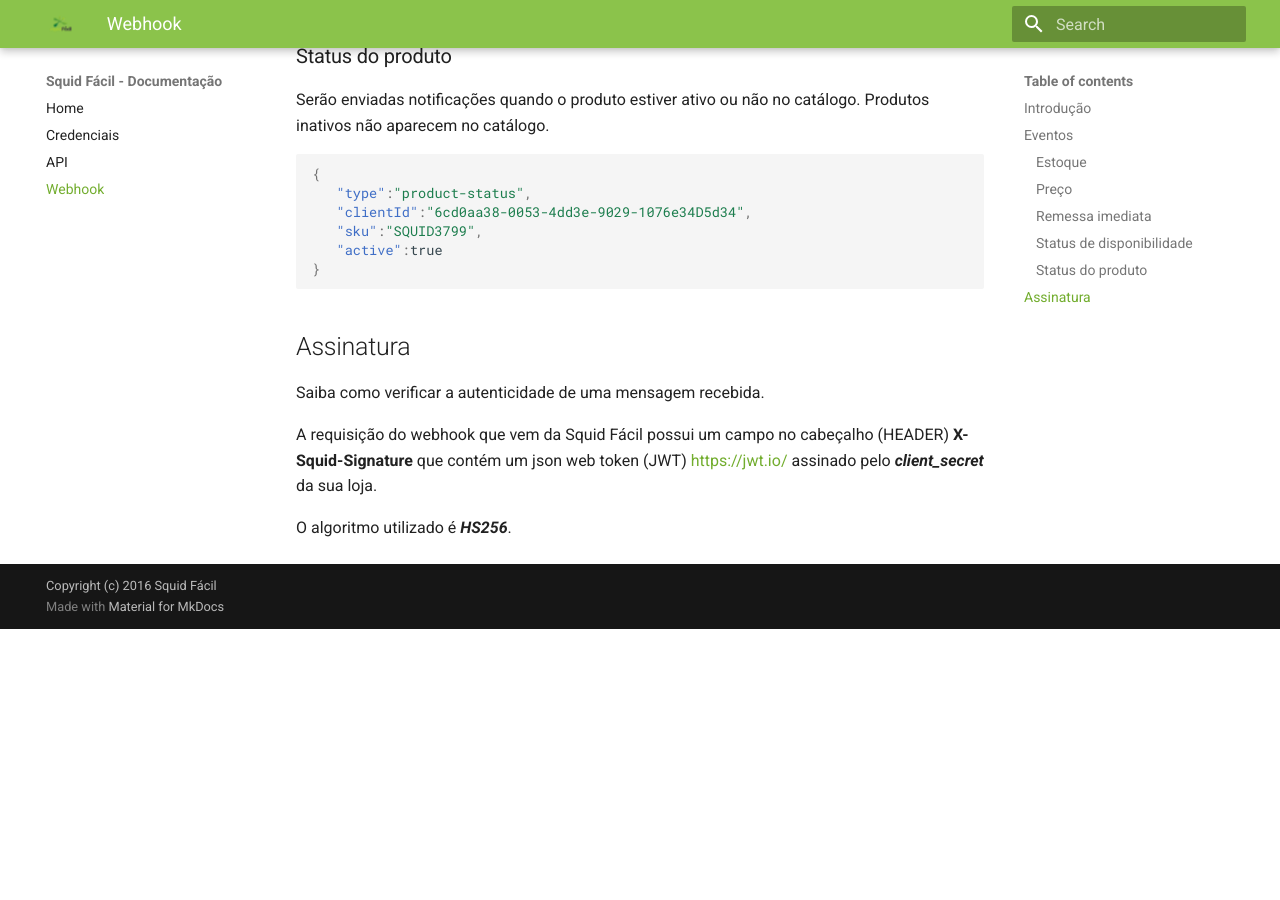
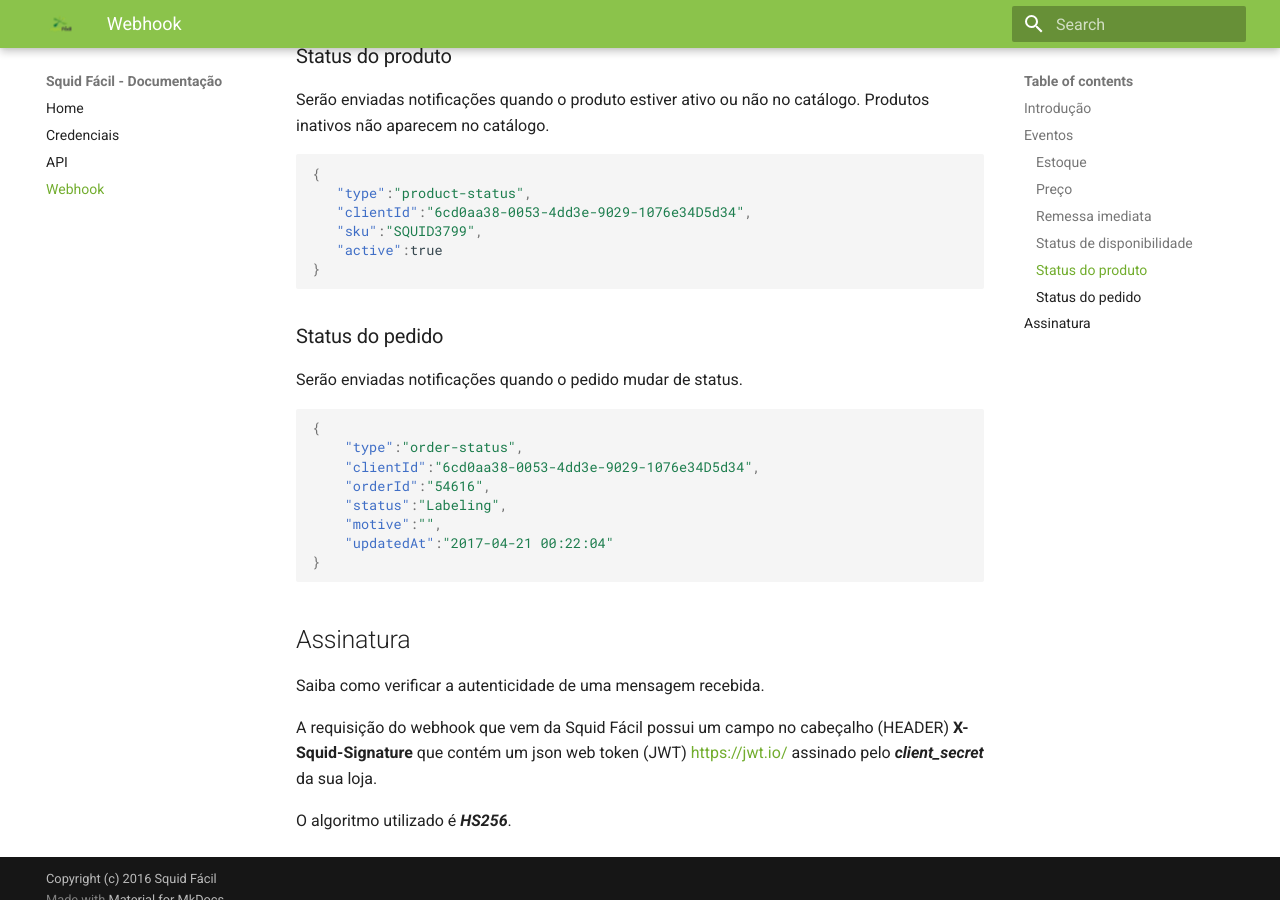
Before and after one commit to Jciel/docs, an MkDocs documentation site: the page built from docs/webhook.md, in a window 1280 px wide and 900 px high, scrolled down 1568 px. Built offline with MkDocs 1.6.1 and Material for MkDocs 9.7.7, drawn with Linux system fonts in a browser that asks for light colours; old or Windows-style settings are respelled for this version of MkDocs; before the commit the page ends 2197 px from its top, so only the background shows below that.

Commit message:
Adicionado novo evento em webhooks

````diff
--- a/docs/webhook.md
+++ b/docs/webhook.md
@@ -76,6 +76,21 @@ Serão enviadas notificações quando o produto estiver ativo ou não no catálo
 }
 ```
 
+### Status do pedido
+
+Serão enviadas notificações quando o pedido mudar de status.
+
+```json
+{
+    "type":"order-status",
+    "clientId":"6cd0aa38-0053-4dd3e-9029-1076e34D5d34",
+    "orderId":"54616",
+    "status":"Labeling",
+    "motive":"",
+    "updatedAt":"2017-04-21 00:22:04"
+}
+```
+
 ## Assinatura
 
 Saiba como verificar a autenticidade de uma mensagem recebida.
````
